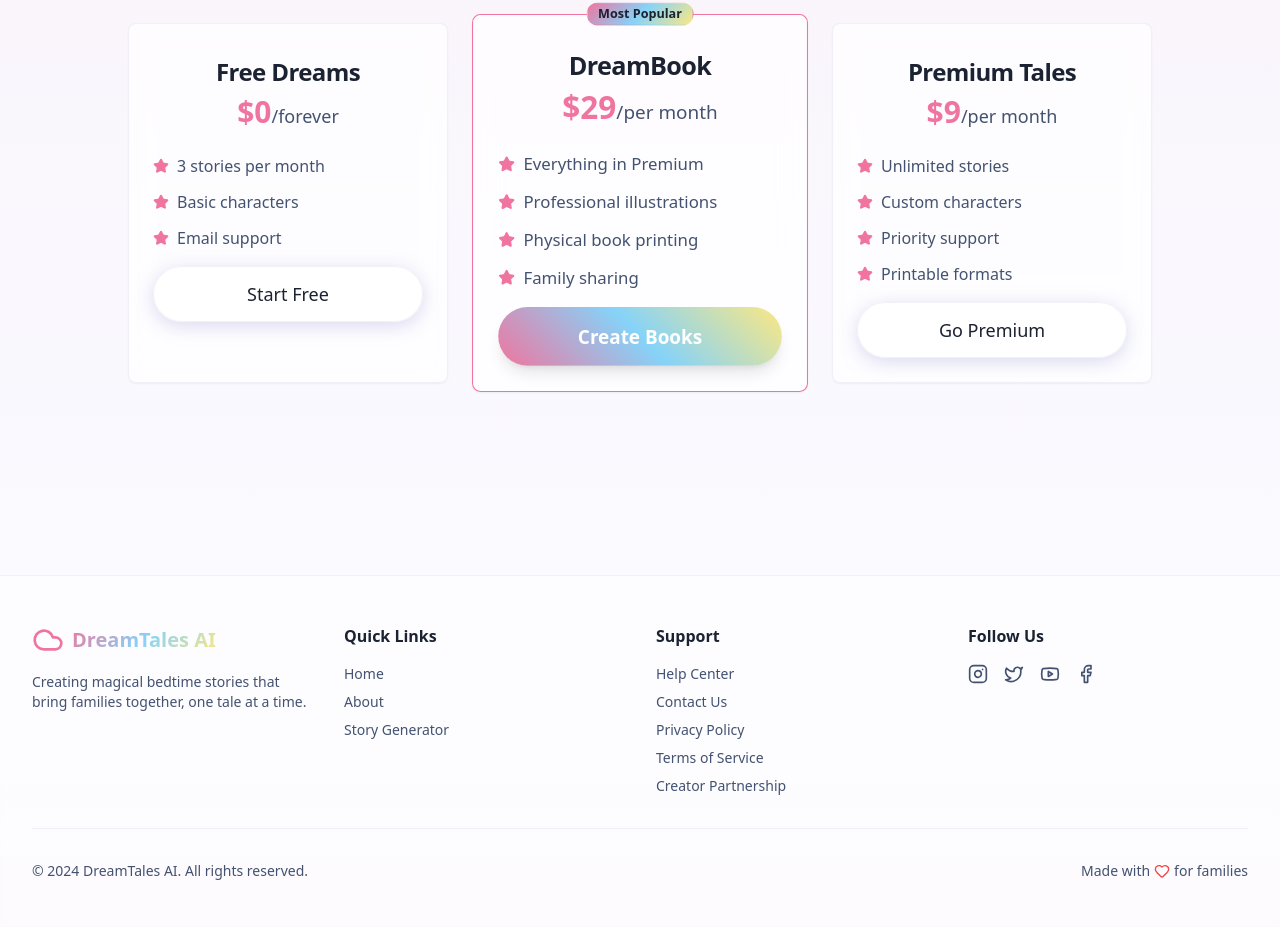
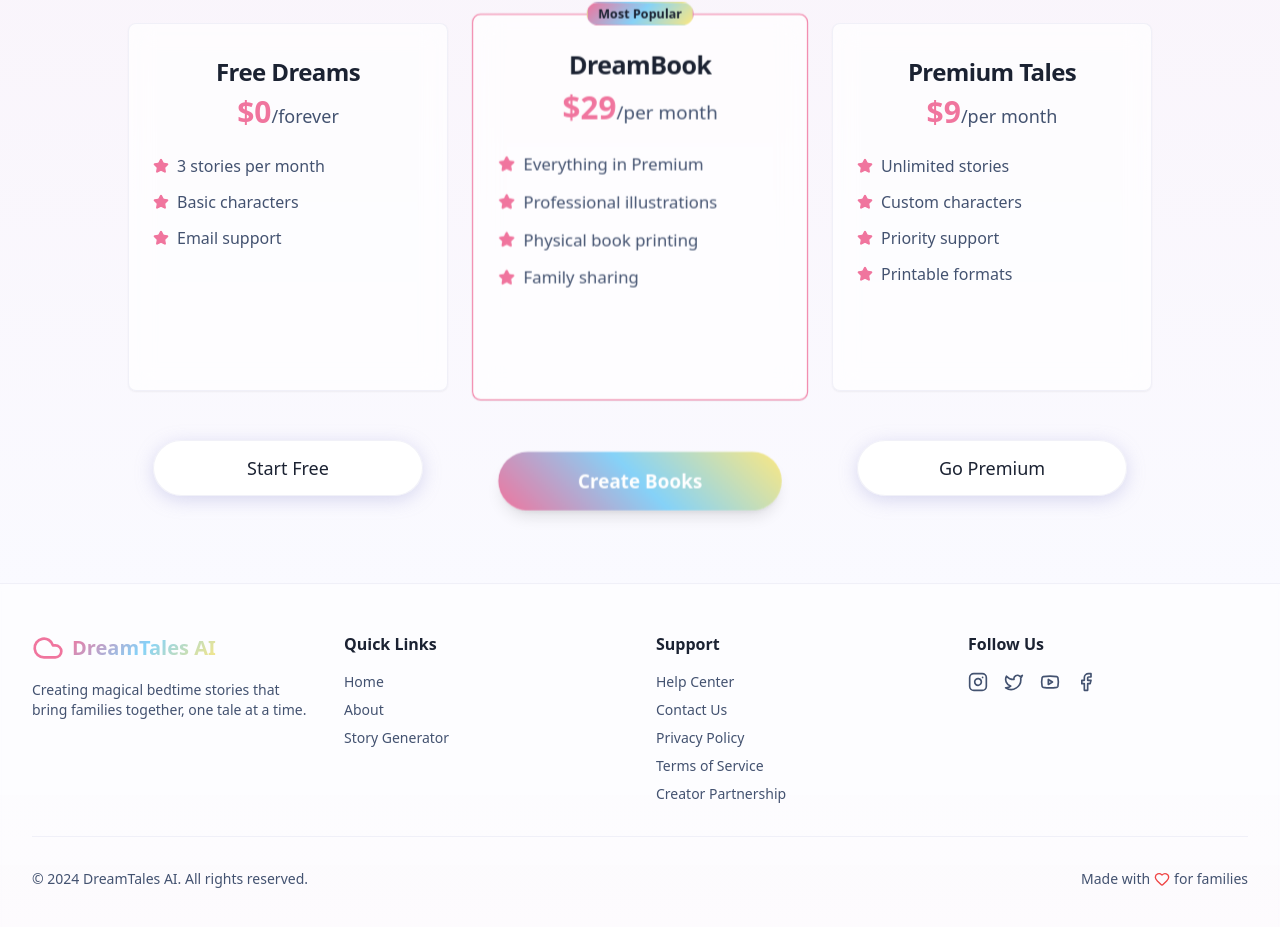
Before and after one commit to ReginaldCosensIII/dreamtales-cloud-scribe, a React (Vite) app: page / in a window 1280 px wide. Shown: the part 3172-4099 px from the top of the page. Built offline with nearby package versions, Linux system fonts and the light colour scheme.

Commit message:
Align card buttons to bottom
Force buttons at the bottom of cards in the "Choose Your Adventure" section to ensure consistent alignment, regardless of content length.

```diff
--- a/src/pages/Index.tsx
+++ b/src/pages/Index.tsx
@@ -366,8 +366,8 @@ const Index = () => {
                     <span className="text-lg text-muted-foreground font-normal">/{plan.period}</span>
                   </div>
                 </CardHeader>
-                <CardContent className="space-y-4 flex flex-col pb-6">
-                  <ul className="space-y-3 flex-grow">
+                <CardContent className="flex flex-col h-full pb-6">
+                  <ul className="space-y-3 flex-grow mb-6">
                     {plan.features.map((feature, featureIndex) => (
                       <li key={featureIndex} className="flex items-center gap-2">
                         <Star className="h-4 w-4 text-primary fill-primary" />
@@ -375,7 +375,7 @@ const Index = () => {
                       </li>
                     ))}
                   </ul>
-                  <Button variant={plan.variant} className="w-full mt-6" size="lg">
+                  <Button variant={plan.variant} className="w-full mt-auto" size="lg">
                     {plan.cta}
                   </Button>
                 </CardContent>
```
